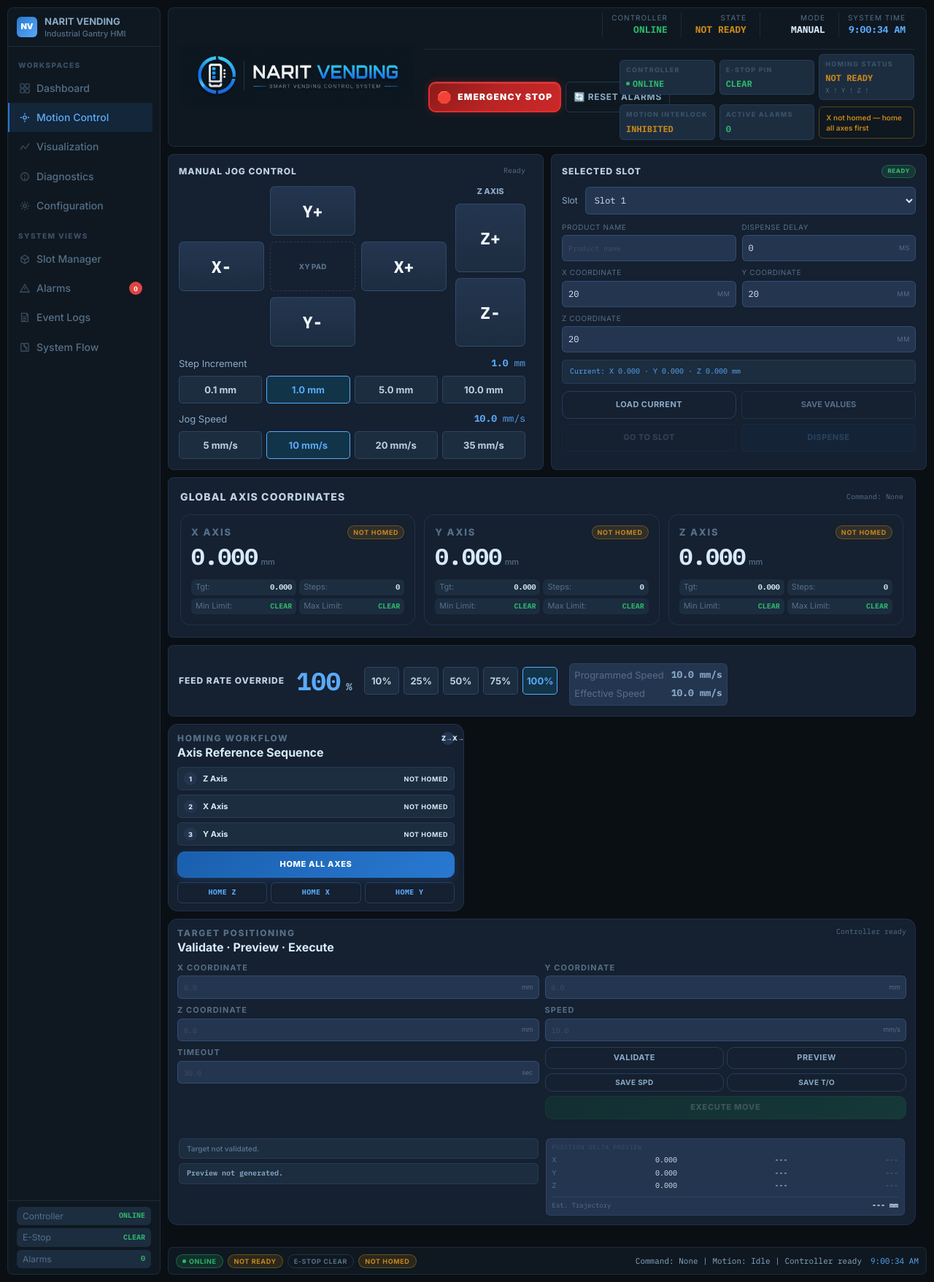
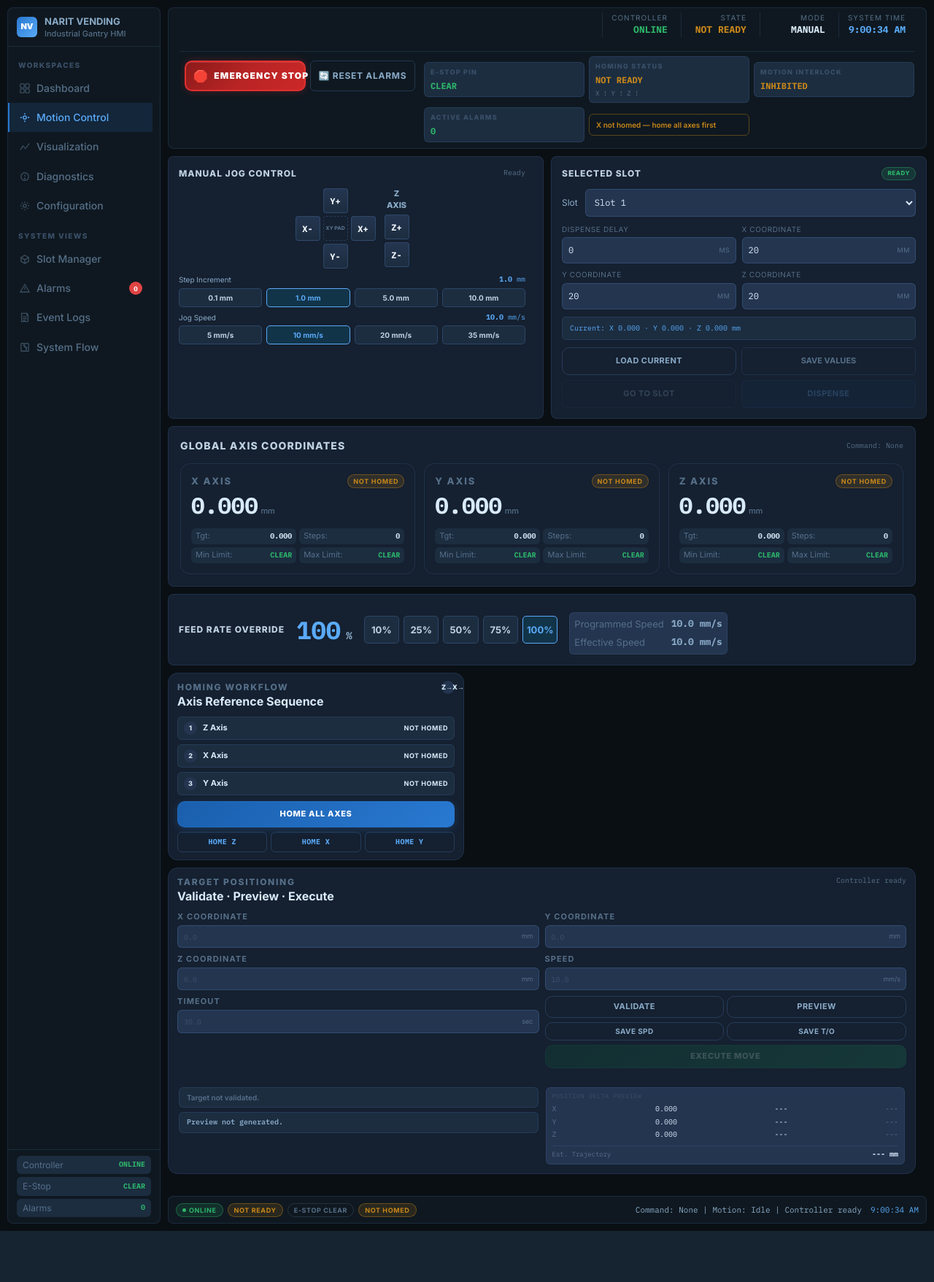
Before and after one commit to prongnaruebest/NaritVendingMachine, a Flask app: page / in a window 1280 px wide. Shown: the whole page at 73% size. After the commit the page ends 1687 px from the top, so only its background shows below. Run offline with Flask 3, Linux system fonts and the light colour scheme; parts of the project's set-up code (start-up, migrations or seed data) failed here and were passed over.

Commit message:
Refine jog header and GPIO configuration

```diff
--- a/narit_vending/static/app.js
+++ b/narit_vending/static/app.js
@@ -581,7 +581,6 @@
       `Current: X ${fmtPos(current.x_mm)} · Y ${fmtPos(current.y_mm)} · Z ${fmtPos(current.z_mm)} mm`);
 
     if (force || !MS.slotEditorDirty) {
-      el("selected-slot-product").value = slot.product_name || "";
       el("selected-slot-delay").value = Number(slot.dispense_delay_ms || 0);
       AXES.forEach((axis) => {
         el(`selected-slot-${axis}`).value = Number(slot[`${axis}_mm`] || 0);
@@ -591,8 +590,9 @@
   }
 
   function selectedSlotPayload() {
+    const currentSlot = MS.slots[selectedSlotCode()] || {};
     const payload = {
-      product_name: el("selected-slot-product").value.trim(),
+      product_name: currentSlot.product_name || "",
       dispense_delay_ms: Number(el("selected-slot-delay").value || 0),
     };
     AXES.forEach((axis) => {
@@ -835,7 +835,8 @@
     // Jog inhibit banner
     const banner = el("jog-inhibit-banner");
     if (banner) {
-      if (!canJog) {
+      const showInhibit = !canJog && inhibitReason !== "Another command is executing";
+      if (showInhibit) {
         banner.classList.add("active");
         setText("jog-inhibit-text", inhibitReason || "Motion inhibited");
       } else {
@@ -968,6 +969,37 @@
       const cfg = MS.config?.axes?.[axis] || {};
       return `<tr><td>${axis.toUpperCase()}</td><td>${fmt(cfg.max_travel_mm, 1)} mm</td><td>${fmt(cfg.steps_per_mm, 1)}</td><td>${fmt(cfg.max_speed_mm_s, 1)} mm/s</td><td>${fmt(cfg.default_speed_mm_s, 1)} mm/s</td><td>${fmt(cfg.lead_screw_pitch_mm, 1)} mm</td></tr>`;
     }).join("");
+
+    const hardware = MS.config?.hardware || {};
+    setText("configuration-board-profile", `Board: ${hardware.board_profile || "--"}`);
+    const pinRows = [];
+    Object.entries(hardware.motors || {}).forEach(([axis, pins]) => {
+      [["STEP", pins.step_pin], ["DIR", pins.dir_pin], ["ENABLE", pins.enable_pin]].forEach(([signal, pin]) => {
+        pinRows.push([`${axis.toUpperCase()} ${signal}`, "Motor Output", pin, "--", pins.active_high ? "ACTIVE HIGH" : "ACTIVE LOW"]);
+      });
+    });
+    Object.entries(hardware.digital_inputs || {}).forEach(([name, input]) => {
+      pinRows.push([
+        name.replaceAll("_", " ").toUpperCase(),
+        name.includes("home") || name.includes("lim_") ? "Position Sensor" : "Safety Input",
+        input.pin,
+        input.pull_up ? "PULL-UP" : "NO PULL-UP",
+        input.active_high ? "ACTIVE HIGH" : "ACTIVE LOW",
+      ]);
+    });
+    Object.entries(hardware.digital_outputs || {}).forEach(([name, output]) => {
+      pinRows.push([
+        name.replaceAll("_", " ").toUpperCase(),
+        "Digital Output",
+        output.pin,
+        output.initial_value ? "INITIAL ON" : "INITIAL OFF",
+        output.active_high ? "ACTIVE HIGH" : "ACTIVE LOW",
+      ]);
+    });
+    const pinTable = document.getElementById("configuration-pin-table");
+    if (pinTable) pinTable.innerHTML = pinRows.map(([signal, category, pin, setup, logic]) =>
+      `<tr><td>${esc(signal)}</td><td>${esc(category)}</td><td>GPIO ${esc(pin)}</td><td>${esc(setup)}</td><td>${esc(logic)}</td></tr>`
+    ).join("");
 
     const alarmList = document.getElementById("alarm-page-list");
     if (alarmList) alarmList.innerHTML = alarmCount
@@ -1192,7 +1224,7 @@
       loadSelectedSlotEditor(true);
       updateButtonStates();
     });
-    ["selected-slot-product", "selected-slot-delay", "selected-slot-x", "selected-slot-y", "selected-slot-z"]
+    ["selected-slot-delay", "selected-slot-x", "selected-slot-y", "selected-slot-z"]
       .forEach((id) => el(id).addEventListener("input", () => { MS.slotEditorDirty = true; }));
     el("selected-slot-load-current").addEventListener("click", loadCurrentIntoSelectedSlot);
     el("selected-slot-save").addEventListener("click", saveSelectedSlot);
--- a/narit_vending/static/style.css
+++ b/narit_vending/static/style.css
@@ -2794,3 +2794,157 @@ select.slot-filter {
   .header-title { display: none; }
   .right-panel { grid-template-columns: 1fr; }
 }
+
+/* v16 compact jog controls, GPIO reference, and collision-free header */
+.header-control-area .safety-indicators,
+.hmi-shell.view-wide .header-control-area .safety-indicators {
+  grid-template-columns: repeat(4, minmax(96px, 1fr)) minmax(210px, 1.8fr);
+}
+
+.right-panel {
+  grid-template-rows: minmax(300px, .85fr) minmax(310px, 1fr);
+}
+
+.rpz-jog {
+  min-height: 300px;
+}
+
+.rpz-jog .rp-jog-pad-area {
+  grid-template-columns: 110px 34px;
+  justify-content: center;
+  align-items: start;
+  gap: 12px;
+}
+
+.rpz-jog .rp-xy-pad {
+  grid-template-columns: repeat(3, 34px);
+  grid-template-rows: repeat(3, 34px);
+  gap: 4px;
+}
+
+.rpz-jog .rp-z-pad {
+  width: 34px;
+  grid-template-rows: auto 34px 34px;
+  gap: 4px;
+}
+
+.rpz-jog .rp-jog-btn {
+  width: 34px;
+  min-width: 34px;
+  min-height: 34px;
+  padding: 0;
+  border-radius: 4px;
+  font-size: 12px;
+}
+
+.rpz-jog .rp-jog-center {
+  border-radius: 4px;
+  font-size: 7px;
+}
+
+.rpz-jog .rp-params {
+  gap: 7px;
+  margin-top: 8px;
+}
+
+.rpz-jog .rp-param-label {
+  margin-bottom: 4px;
+  font-size: 10px;
+}
+
+.rpz-jog .rp-preset-btn {
+  min-height: 26px;
+  padding: 3px 5px;
+  font-size: 10px;
+}
+
+.header-control-area .btn-estop,
+.header-control-area .btn-reset-alarm {
+  width: 100%;
+  min-width: 0;
+}
+
+.configuration-pin-panel {
+  min-height: 340px;
+}
+
+.configuration-pin-panel .config-table-wrap {
+  max-height: 430px;
+  overflow: auto;
+}
+
+.pin-config-table td:first-child {
+  color: var(--blue-lt);
+  font-weight: 700;
+}
+
+.pin-config-table td:nth-child(3) {
+  color: var(--accent-cyan);
+  font-weight: 700;
+}
+
+@media (max-width: 1500px) {
+  .hmi-shell,
+  .hmi-shell.view-wide {
+    grid-template-rows: 194px auto auto 38px;
+  }
+
+  .hmi-header,
+  .hmi-shell.view-wide .hmi-header {
+    min-height: 194px;
+    grid-template-columns: minmax(0, 1fr);
+    align-items: stretch;
+  }
+
+  .hmi-header .header-title {
+    display: none;
+  }
+
+  .header-control-area {
+    width: 100%;
+  }
+
+  .header-control-area .safety-strip,
+  .hmi-shell.view-wide .header-control-area .safety-strip {
+    grid-template-columns: 322px minmax(0, 1fr);
+    gap: 12px;
+  }
+
+  .header-control-area .estop-zone,
+  .hmi-shell.view-wide .header-control-area .estop-zone {
+    grid-template-columns: 1.15fr 1fr;
+    align-self: start;
+    align-items: start;
+  }
+
+  .header-control-area .safety-indicators,
+  .hmi-shell.view-wide .header-control-area .safety-indicators {
+    grid-template-columns: repeat(3, minmax(0, 1fr));
+  }
+
+  .right-panel {
+    grid-template-rows: auto;
+  }
+
+  .rpz-jog,
+  .rpz-slot-editor {
+    min-height: 330px;
+  }
+}
+
+@media (max-width: 900px) {
+  .hmi-shell,
+  .hmi-shell.view-wide {
+    grid-template-rows: auto auto auto 38px auto;
+  }
+
+  .header-control-area .safety-strip,
+  .hmi-shell.view-wide .header-control-area .safety-strip {
+    grid-template-columns: 1fr;
+  }
+
+  .header-control-area .safety-indicators,
+  .hmi-shell.view-wide .header-control-area .safety-indicators {
+    grid-template-columns: repeat(2, minmax(0, 1fr));
+  }
+}
--- a/narit_vending/templates/index.html
+++ b/narit_vending/templates/index.html
@@ -8,7 +8,7 @@
   <link rel="icon" type="image/png" sizes="512x512" href="{{ url_for('static', filename='favicon-transparent-large.png') }}?v=20260721_v12">
   <link rel="preconnect" href="https://fonts.googleapis.com">
   <link href="https://fonts.googleapis.com/css2?family=IBM+Plex+Mono:wght@400;600;700&family=Inter:wght@400;500;600;700;800;900&display=swap" rel="stylesheet">
-  <link rel="stylesheet" href="{{ url_for('static', filename='style.css') }}?v=20260721_v15">
+  <link rel="stylesheet" href="{{ url_for('static', filename='style.css') }}?v=20260721_v16">
 </head>
 <body>
   <div class="hmi-shell">
@@ -140,12 +140,6 @@
         </button>
       </div>
       <div class="safety-indicators">
-        <div class="safety-ind">
-          <span class="safety-ind-label">Controller</span>
-          <div class="safety-ind-value fault" id="strip-controller">
-            <span class="status-dot"></span> OFFLINE
-          </div>
-        </div>
         <div class="safety-ind">
           <span class="safety-ind-label">E-Stop Pin</span>
           <div class="safety-ind-value ok" id="strip-estop">CLEAR</div>
@@ -369,9 +363,14 @@
       </section>
 
       <section class="workspace-view" data-view-page="configuration">
-        <div class="page-heading"><div><p class="panel-label">Configuration</p><h2>Motion Parameters</h2></div><span class="page-note">Read-only engineering reference</span></div>
+        <div class="page-heading"><div><p class="panel-label">Configuration</p><h2>Motion &amp; GPIO Parameters</h2></div><span class="page-note">Read-only engineering reference</span></div>
         <div class="panel page-panel">
+          <div class="panel-head"><div><p class="panel-label">Motion Configuration</p><h2 class="panel-title">Axis Parameters</h2></div></div>
           <div class="config-table-wrap"><table class="config-table"><thead><tr><th>Axis</th><th>Travel</th><th>Steps/mm</th><th>Max Speed</th><th>Default Speed</th><th>Lead Screw</th></tr></thead><tbody id="configuration-axis-table"></tbody></table></div>
+        </div>
+        <div class="panel page-panel configuration-pin-panel">
+          <div class="panel-head"><div><p class="panel-label">Raspberry Pi GPIO</p><h2 class="panel-title">Pin Configuration &amp; Sensors</h2></div><span class="page-note" id="configuration-board-profile">Board: --</span></div>
+          <div class="config-table-wrap"><table class="config-table pin-config-table"><thead><tr><th>Signal</th><th>Category</th><th>GPIO Pin</th><th>Pull / Initial</th><th>Active Logic</th></tr></thead><tbody id="configuration-pin-table"></tbody></table></div>
         </div>
       </section>
 
@@ -551,10 +550,6 @@
 
         <div class="selected-slot-fields">
           <label class="selected-slot-field">
-            <span>Product Name</span>
-            <input id="selected-slot-product" class="hmi-input" type="text" maxlength="80" placeholder="Product name">
-          </label>
-          <label class="selected-slot-field">
             <span>Dispense Delay</span>
             <div class="field-input-wrap">
               <input id="selected-slot-delay" class="hmi-input" type="number" min="0" step="100" value="0">
@@ -575,7 +570,7 @@
               <span class="unit-tag">mm</span>
             </div>
           </label>
-          <label class="selected-slot-field selected-slot-field-wide">
+          <label class="selected-slot-field">
             <span>Z Coordinate</span>
             <div class="field-input-wrap">
               <input id="selected-slot-z" class="hmi-input" type="number" min="0" step="0.1">
@@ -635,6 +630,6 @@
   <!-- Toast notification -->
   <div class="toast" id="toast" role="status"></div>
 
-  <script src="{{ url_for('static', filename='app.js') }}?v=20260721_v15"></script>
+  <script src="{{ url_for('static', filename='app.js') }}?v=20260721_v16"></script>
 </body>
 </html>
--- a/narit_vending/webapp.py
+++ b/narit_vending/webapp.py
@@ -275,7 +275,9 @@ class MotionService:
 
     def get_config(self) -> dict[str, object]:
         with self.lock:
-            return self.controller.config.to_dict()
+            config = self.controller.config.to_dict()
+            config["hardware"] = load_hardware_config(str(self.hw_config_path))
+            return config
 
     def reset_slot(self, slot_code: str) -> dict[str, object]:
         def action():
```
